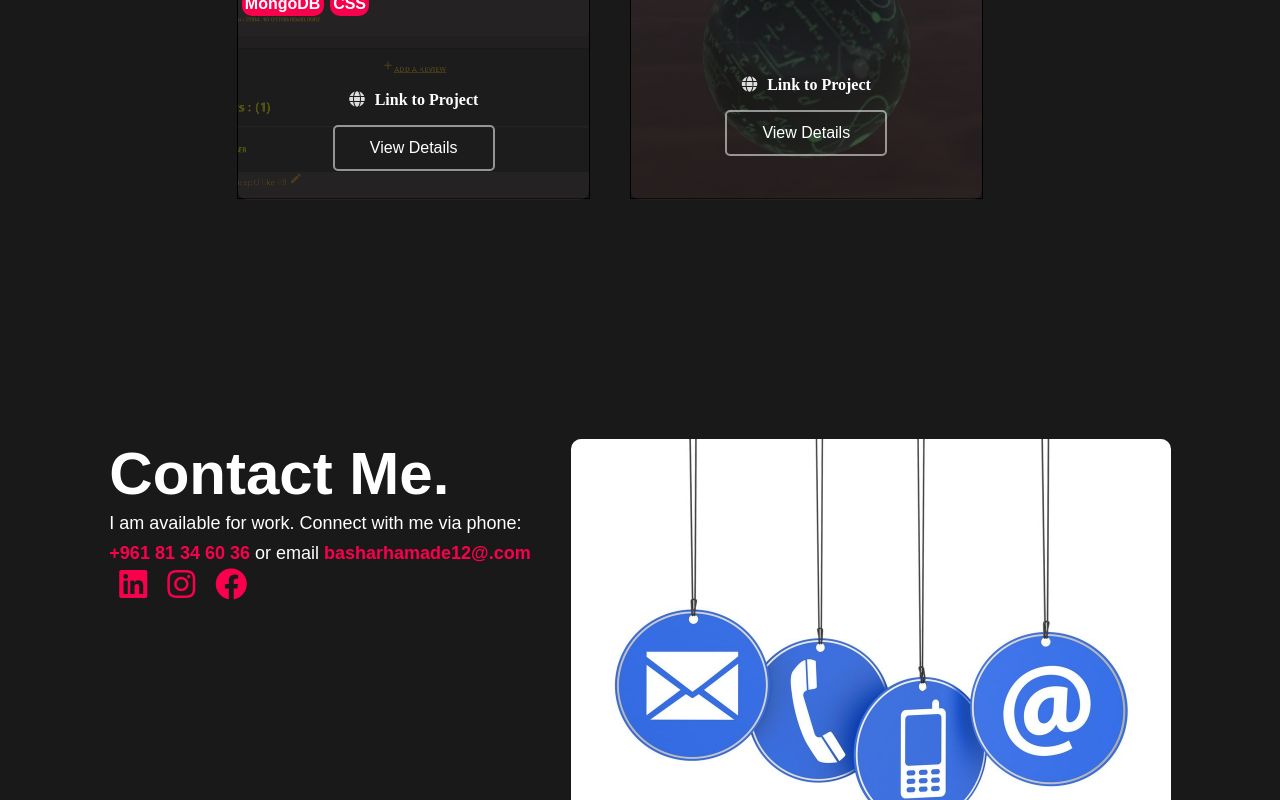
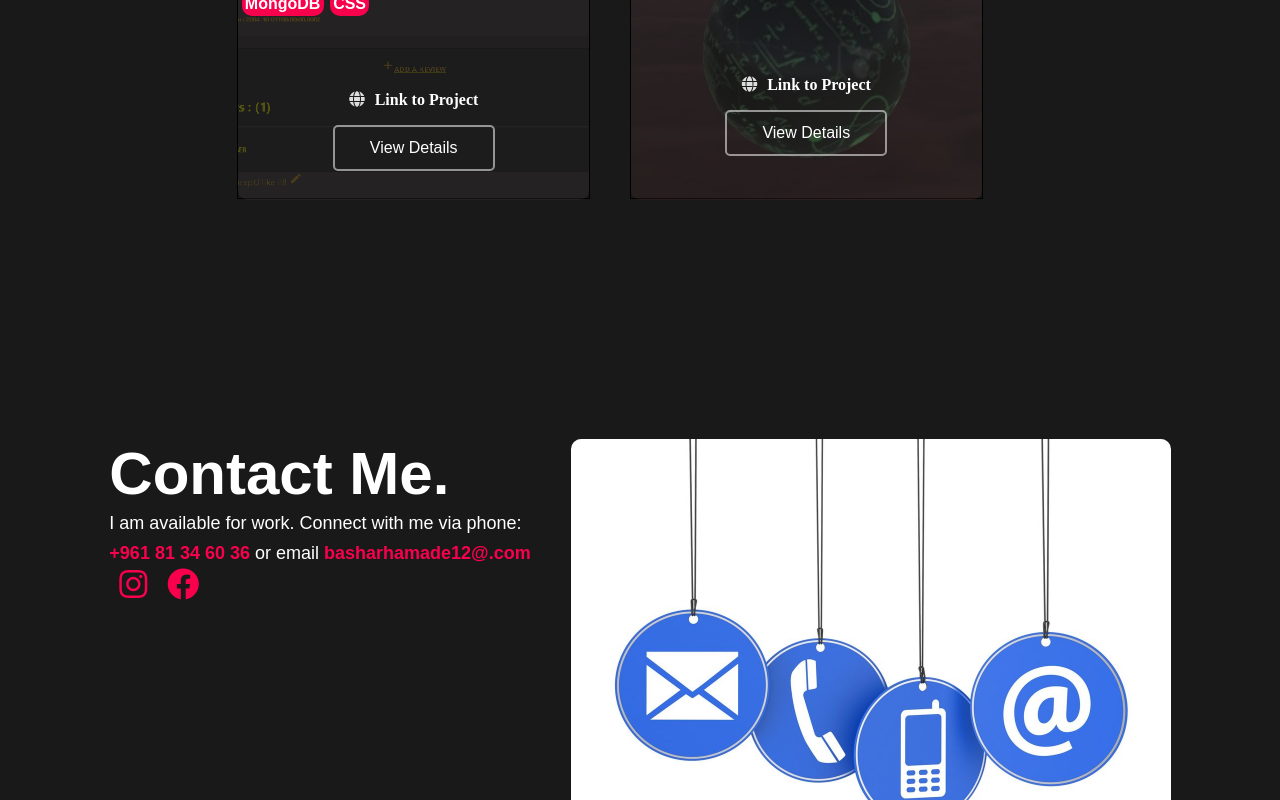
Before and after one commit to BHCoding420/my_portfolio, a React (Create React App) app: page / in a window 1280 px wide. Shown: the part 2101-2901 px from the top of the page. Built offline with nearby package versions, Linux system fonts and the light colour scheme.

Commit message:
Update Contact.js

```diff
--- a/src/Contact.js
+++ b/src/Contact.js
@@ -13,9 +13,9 @@ function Contact() {
                            <p className="hire__text white"><strong>+961 81 34 60 36</strong> or email <strong>basharhamade12@.com</strong></p>
                         </div>
                         <div style={{display:"flex"}} >
-                        <a href="https://www.linkedin.com/in/bashar-hamade-a89685229">
+        {/*<a href="https://www.linkedin.com/in/bashar-hamade-a89685229">
                         <i class="fab fa-linkedin fa-2x" style={{color: '#F9004D',margin:"0 10px auto"}}> </i>
-                    </a>
+                    </a>*/}
                             <a href="https://www.instagram.com/basharhamede/">
                                 <i class="fab fa-instagram fa-2x" style={{color: '#F9004D',margin:"0 10px auto"}}> </i>
                             </a>
```
